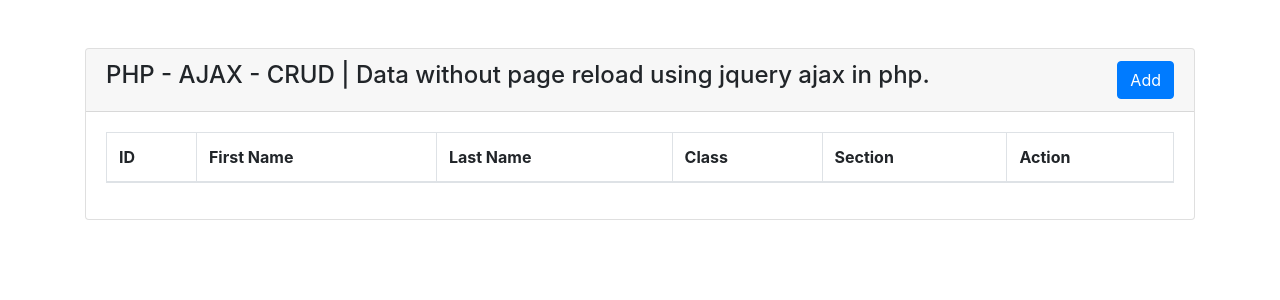
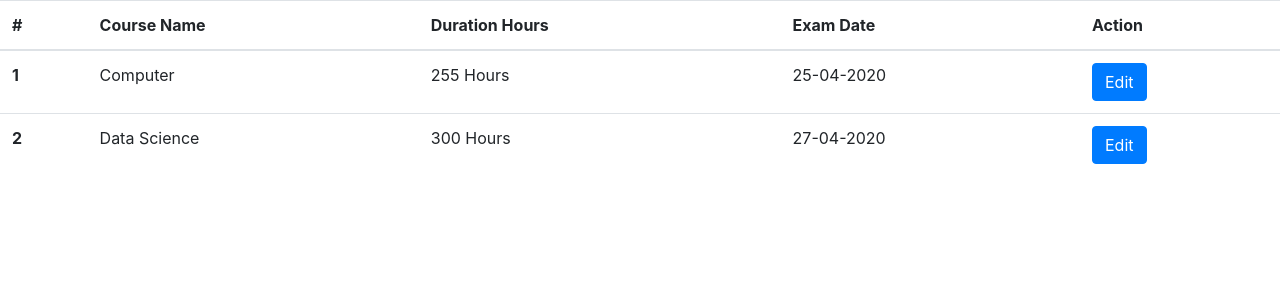
Before and after one commit to plasticdino/PHP_Hutech, a PHP site: page /login.html in a window 1280 px wide. Shown: the top 300 px of the page. Run offline with PHP 8.4, Linux system fonts and the light colour scheme; lists and menus that the app fills with data are empty.

```diff
--- a/database/dbservice.php
+++ b/database/dbservice.php
@@ -17,7 +17,7 @@
       $connection = $this->connect();
 
       $result = $connection->query($queryString);
-      $connection->close();
+      //$connection->close();
       return $result;
     }
 
--- a/pages/admin/login.html
+++ b/pages/admin/login.html
@@ -1,120 +1,113 @@
-<!doctype html>
+<!DOCTYPE html>
 <html lang="en">
+
 <head>
-    <!-- Required meta tags -->
-    <meta charset="utf-8">
-    <meta name="viewport" content="width=device-width, initial-scale=1, shrink-to-fit=no">
+    <meta charset="UTF-8">
+    <meta name="viewport" content="width=device-width, initial-scale=1.0">
+    <link rel="stylesheet" href="//stackpath.bootstrapcdn.com/bootstrap/4.3.1/css/bootstrap.min.css"
+        integrity="sha384-ggOyR0iXCbMQv3Xipma34MD+dH/1fQ784/j6cY/iJTQUOhcWr7x9JvoRxT2MZw1T" crossorigin=anonymous>
+    <title>Document</title>
+</head>
 
-    <!-- Bootstrap CSS -->
-    <link rel="stylesheet" href="https://stackpath.bootstrapcdn.com/bootstrap/4.5.2/css/bootstrap.min.css" integrity="sha384-JcKb8q3iqJ61gNV9KGb8thSsNjpSL0n8PARn9HuZOnIxN0hoP+VmmDGMN5t9UJ0Z" crossorigin="anonymous">
+<body>
+    <table class="table">
+        <thead>
+            <tr>
+                <th>#</th>
+                <th>Course Name</th>
+                <th>Duration Hours</th>
+                <th>Exam Date</th>
+                <th>Action</th>
+            </tr>
+        </thead>
+        <tbody>
 
-    <title>PHP - AJAX - CRUD</title>
-</head>
-<body>
+            <tr>
+                <th scope="row">1 </th>
+                <td>Computer</td>
+                <td>255 Hours</td>
+                <td>25-04-2020</td>
+                <td>
+                    <a href="javascript:;" data-toggle="modal" data-target="#addModal" data-id="1" data-name="Computer"
+                        data-duration="255" data-date="27-04-2020" class="btn btn-primary"> Edit
+                    </a>
+                </td>
+            </tr>
+            <tr>
+                <th scope="row">2 </th>
+                <td>Data Science</td>
+                <td>300 Hours</td>
+                <td>27-04-2020 </td>
+                <td><a href="javascript:;" data-toggle="modal" data-target="#addModal" data-id="2"
+                        data-name="Data Science" data-date="27-04-2020" data-duration="300" class="btn btn-primary">
+                        Edit
+                    </a>
+                </td>
+            </tr>
 
+        </tbody>
+    </table>
 
-    <!-- View Modal -->
-    <div class="modal fade" id="StudentViewModal" tabindex="-1" aria-labelledby="exampleModalLabel" aria-hidden="true">
-        <div class="modal-dialog">
+    <!-- Modal -->
+    <div class="modal fade" id="addModal" tabindex="-1" role="dialog" aria-labelledby="modelTitleId" aria-hidden="true">
+        <div class="modal-dialog" role="document">
             <div class="modal-content">
                 <div class="modal-header">
-                <h5 class="modal-title" id="exampleModalLabel">Student Detail View</h5>
+                    <h5 class="modal-title">Modal title</h5>
                     <button type="button" class="close" data-dismiss="modal" aria-label="Close">
                         <span aria-hidden="true">&times;</span>
                     </button>
                 </div>
                 <div class="modal-body">
-                    <h4 class="id_view"></h4>
-                    <h4 class="fname_view"></h4>
-                    <h4 class="lname_view"></h4>
-                    <h4 class="class_view"></h4>
-                    <h4 class="section_view"></h4>
+                    <form action="" method="POST">
+
+                        <div>
+
+                            <div>
+                                <label for="exampleInputEmail1">Course Id</label>
+                                <input type=text id="id" name=id required class="form-control">
+                            </div>
+                            <div>
+                                <label for="exampleInputEmail1">Enter Course Name</label>
+                                <input type=text id="name" name=name required class="form-control">
+                            </div>
+                            <div>
+                                <label for="exampleInputEmail1">Enter Course Duration <small> (In hours)</small>
+                                </label>
+                                <input type=text id="duration" name=duration value="" required class="form-control">
+                            </div>
+                            <div>
+                                <label for="exampleInputEmail1">Date </label>
+                                <input type=text id="date" name=date value="" required class="form-control">
+                            </div>
+                        </div>
+                        <div>
+                            <button type=button data-dismiss="modal" class="btn btn-dark">Close</button>
+                            <button type=submit class="btn btn-success">Save changes</button>
+                        </div>
+                    </form>
                 </div>
                 <div class="modal-footer">
                     <button type="button" class="btn btn-secondary" data-dismiss="modal">Close</button>
+                    <button type="button" class="btn btn-primary">Save</button>
                 </div>
             </div>
         </div>
     </div>
+    <script src=//code.jquery.com/jquery-3.3.1.slim.min.js
+        integrity="sha384-q8i/X+965DzO0rT7abK41JStQIAqVgRVzpbzo5smXKp4YfRvH+8abtTE1Pi6jizo"
+        crossorigin=anonymous></script>
 
+    <script src=//cdnjs.cloudflare.com/ajax/libs/popper.js/1.14.7/umd/popper.min.js
+        integrity="sha384-UO2eT0CpHqdSJQ6hJty5KVphtPhzWj9WO1clHTMGa3JDZwrnQq4sF86dIHNDz0W1"
+        crossorigin=anonymous></script>
 
-    <div class="container mt-5">
-        <div class="row">
-            <div class="col-md-12">
-                <div class="card">
-                    <div class="card-header">
-                        <h4>
-                            PHP - AJAX - CRUD | Data without page reload using jquery ajax in php.
-                            <button type="button" class="btn btn-primary float-right" data-toggle="modal" data-target="#Student_AddModal">
-                                Add
-                            </button>
-                        </h4>
-                    </div>
-                    <div class="card-body">
-                        <div class="message-show">
+    <script src=//stackpath.bootstrapcdn.com/bootstrap/4.3.1/js/bootstrap.min.js
+        integrity="sha384-JjSmVgyd0p3pXB1rRibZUAYoIIy6OrQ6VrjIEaFf/nJGzIxFDsf4x0xIM+B07jRM"
+        crossorigin=anonymous></script>
 
-                        </div>
-                        <table class="table table-bordered table-striped">
-                            <thead>
-                                <tr>
-                                    <th>ID</th>
-                                    <th>First Name</th>
-                                    <th>Last Name</th>
-                                    <th>Class</th>
-                                    <th>Section</th>
-                                    <th>Action</th>
-                                </tr>
-                            </thead>
-                            <tbody class="studentdata">
-
-                            </tbody>
-                        </table>
-                    </div>
-                </div>
-            </div>
-        </div>
-    </div>
-
-    <!-- Optional JavaScript -->
-    <!-- jQuery first, then Popper.js, then Bootstrap JS -->
-    <script src="https://code.jquery.com/jquery-3.5.1.min.js"></script>
-    <script src="https://cdn.jsdelivr.net/npm/popper.js@1.16.1/dist/umd/popper.min.js" integrity="sha384-9/reFTGAW83EW2RDu2S0VKaIzap3H66lZH81PoYlFhbGU+6BZp6G7niu735Sk7lN" crossorigin="anonymous"></script>
-    <script src="https://stackpath.bootstrapcdn.com/bootstrap/4.5.2/js/bootstrap.min.js" integrity="sha384-B4gt1jrGC7Jh4AgTPSdUtOBvfO8shuf57BaghqFfPlYxofvL8/KUEfYiJOMMV+rV" crossorigin="anonymous"></script>
-
-    <script>
-        $(document).ready(function () {
-            getdata();
-
-            $(document).on("click", ".viewbtn", function () {
-
-                var stud_id = $(this).closest('tr').find('.stud_id').text();
-                // alert(stud_id);
-
-                $.ajax({
-                    type: "POST",
-                    url: "ajax-crud/code.php",
-                    data: {
-                        'checking_view': true,
-                        'stud_id': stud_id,
-                    },
-                    success: function (response) {
-                        // console.log(response);
-                        $.each(response, function (key, studview) {
-                            // console.log(studview['fname']);
-                            $('.id_view').text(studview['id']);
-                            $('.fname_view').text(studview['fname']);
-                            $('.lname_view').text(studview['lname']);
-                            $('.class_view').text(studview['class']);
-                            $('.section_view').text(studview['section']);
-                        });
-                        $('#StudentViewModal').modal('show');
-                    }
-                });
-
-            });
-        });
-    </script>
-
+    <script src=//code.jquery.com/jquery-3.5.1.slim.js integrity="sha256-DrT5NfxfbHvMHux31Lkhxg42LY6of8TaYyK50jnxRnM="
+        crossorigin=anonymous></script>
 </body>
 
 </html>
--- a/pages/admin/partials/footer.php
+++ b/pages/admin/partials/footer.php
@@ -1,6 +1,6 @@
 <footer class="footer">
   <div class="d-sm-flex justify-content-center justify-content-sm-between">
-    <span class="text-muted text-center text-sm-left d-block d-sm-inline-block">© 2020 <a href="https://www.urbanui.com/" target="_blank">Urbanui</a>. All rights reserved.</span>
+    <span class="text-muted text-center text-sm-left d-block d-sm-inline-block">© 2020</span>
     <span class="float-none float-sm-right d-block mt-1 mt-sm-0 text-center">NHÓM 16 17 made with <i class="mdi mdi-heart text-danger"></i></span>
   </div>
 </footer>
--- a/pages/admin/partials/navbar.php
+++ b/pages/admin/partials/navbar.php
@@ -1,4 +1,4 @@
-<nav class="navbar col-lg-12 col-12 p-0 fixed-top d-flex flex-row">
+    <nav class="navbar col-lg-12 col-12 p-0 fixed-top d-flex flex-row">
             <div class="navbar-brand-wrapper d-flex justify-content-center">
         <div class="navbar-brand-inner-wrapper d-flex justify-content-between align-items-center w-100">
           <a class="navbar-brand brand-logo" href="index.html"><img src="images/logo.svg" alt="logo"/></a>
--- a/pages/customer/index.php
+++ b/pages/customer/index.php
@@ -1,6 +1,6 @@
 <!DOCTYPE html>
 <html lang="en">
-<?php include_once("header.php"); ?>
+<?php include_once("partials/header.php"); ?>
   <!-- ======= Hero Section ======= -->
   <section id="hero">
     <div class="hero-container">
@@ -209,7 +209,7 @@
 
   </main><!-- End #main -->
 
-  <?php include_once("footer.php"); ?>
+  <?php include_once("partials/footer.php"); ?>
 
 </body>
 </html>
```
Also changed, not shown: database/entities/category_class.php (+24 -1 lines), pages/admin/category_add.php (+14 -24 lines), pages/admin/category_delete.php (added, +40 -0 lines), pages/admin/category_edit.php (added, +42 -0 lines), pages/admin/category_list.php (+135 -42 lines), pages/admin/partials/notify.php (+9 -0 lines), media/image/202012260353130979403b5f3a3f0329f415323373a53e.jpg (deleted), media/image/202012260405570979403b5f3a3f0329f415323373a53e.jpg (deleted), media/image/2020122606461372284160_373822990230201_2131402178047246336_n.jpg (deleted), media/image/2020122606462670940595_912921802396432_3742413791954993152_n.jpg (deleted), 1 other file. Lines whose indentation alone changed are shown as unchanged.
